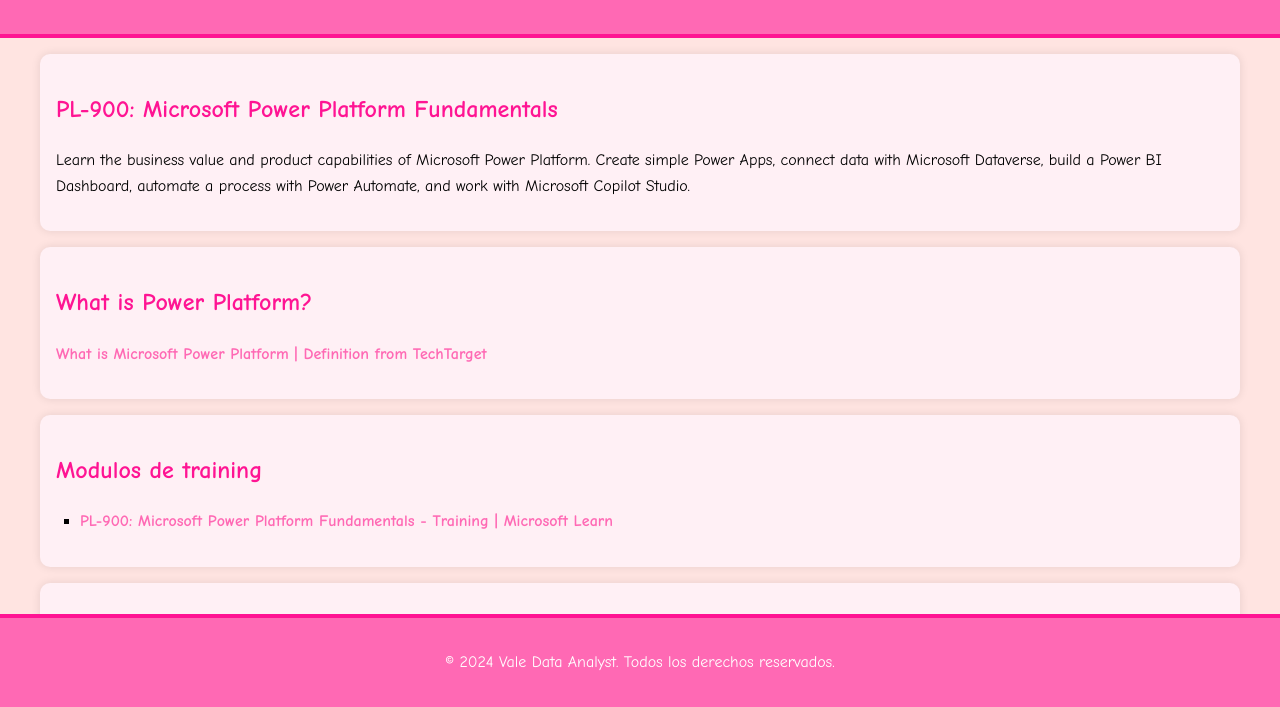
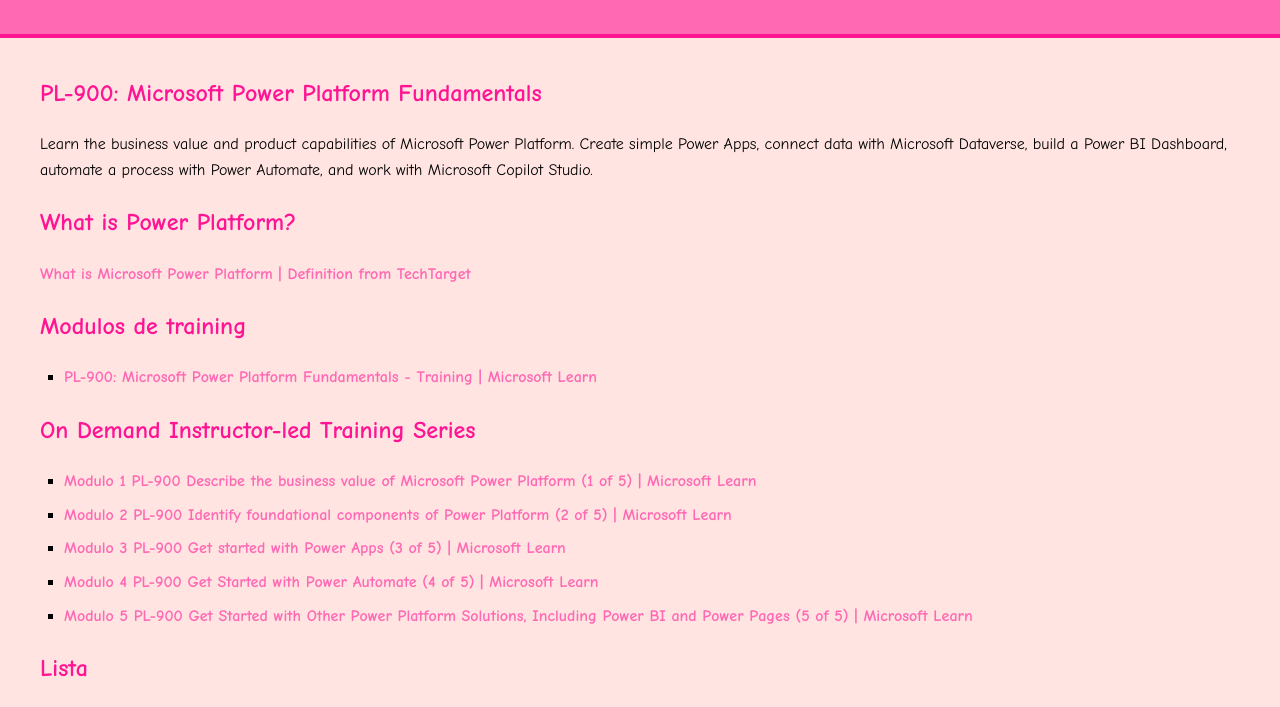
Before and after one commit to fjimenez94/AI-Engineer-Career-AZ102, a plain HTML site: page index.html in a window 1280 px wide. Shown: the part 92-799 px from the top of the page. Drawn offline with Linux system fonts and the light colour scheme.

Commit message:
Update styles.css

```diff
--- a/styles.css
+++ b/styles.css
@@ -4,6 +4,9 @@
     margin: 0;
     padding: 0;
     background-color: #ffe4e1; /* Light pink background */
+    display: flex;
+    flex-direction: column;
+    min-height: 100vh;
 }
 
 header {
@@ -15,6 +18,7 @@
 }
 
 main {
+    flex: 1;
     padding: 1rem;
     max-width: 1200px;
     margin: 0 auto;
@@ -49,16 +53,4 @@
     color: #fff;
     text-align: center;
     padding: 1rem 0;
-    border-top: 4px solid #ff1493; /* Deep pink border */
-    position: absolute;
-    width: 100%;
-    bottom: 0;
-}
-
-section {
-    background-color: #fff0f5; /* Lavender blush background for sections */
-    border-radius: 10px;
-    padding: 1rem;
-    margin-bottom: 1rem;
-    box-shadow: 0 0 10px rgba(0, 0, 0, 0.1);
-}
+    border-top: 4px solid #ff1493; /* D
```
